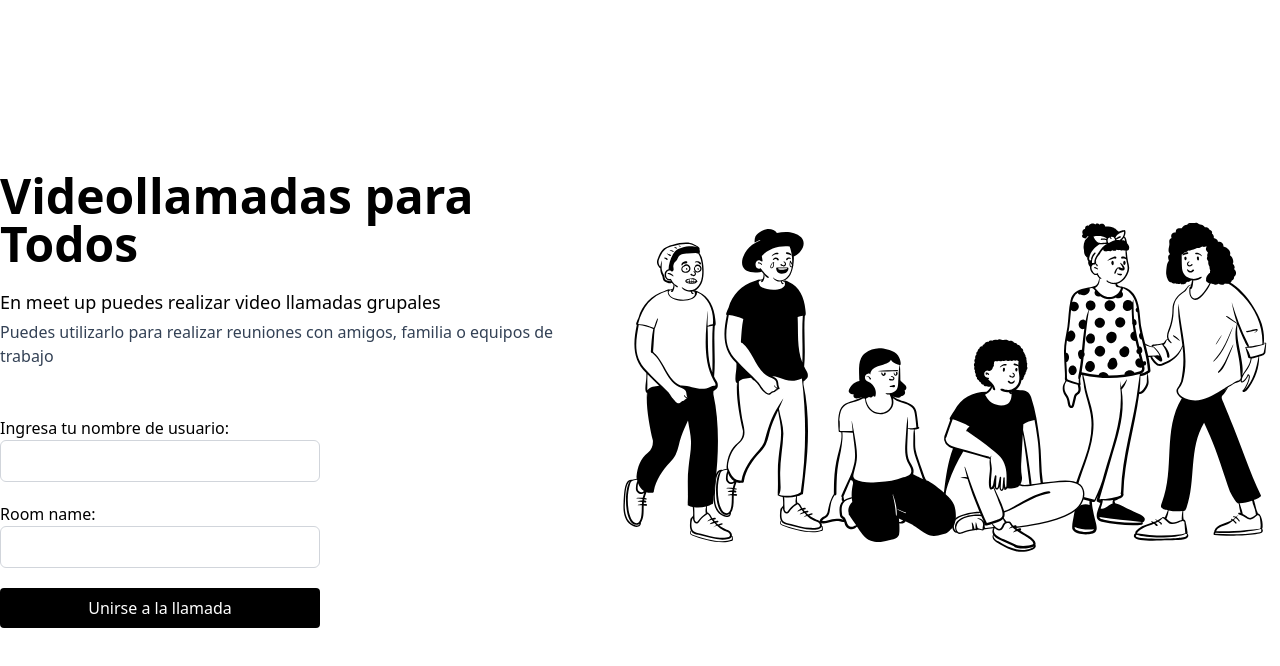
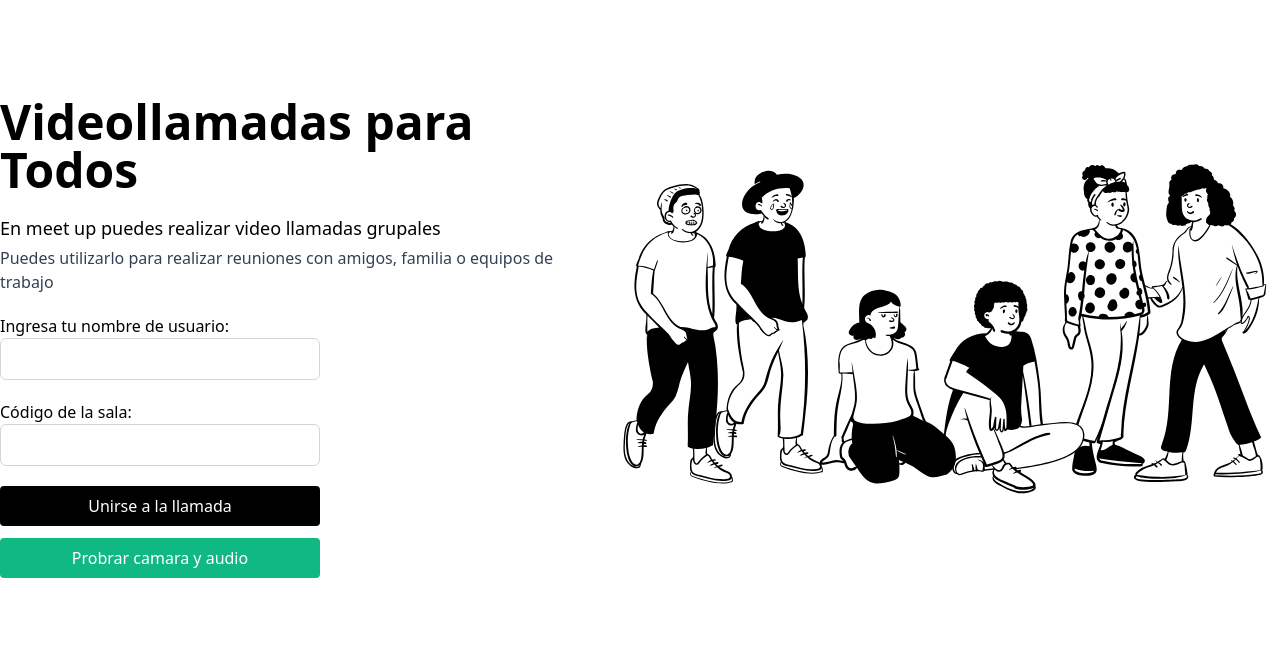
Before and after one commit to EdgarDev17/google-meetup, a Next.js app: page / in a window 1280 px wide. Shown: the top 666 px of the page. Built offline with nearby package versions, Linux system fonts and the light colour scheme.

Commit message:
Styling landing page

```diff
--- a/components/Lobby.js
+++ b/components/Form.js
@@ -1,6 +1,6 @@
 import React from 'react';
 
-function Lobby({
+function Form({
                    username,
                    handleUsernameChange,
                    roomName,
@@ -25,7 +25,7 @@ function Lobby({
                 </div>
 
                 <div className={'flex flex-col my-5'}>
-                    <label className={'mr-3'} htmlFor="room">Room name:</label>
+                    <label className={'mr-3'} htmlFor="room">Código de la sala:</label>
                     <input
                         className={'w-80 border border-gray-300 rounded-md px-3 py-2'}
                         type="text"
@@ -45,4 +45,4 @@ function Lobby({
     );
 }
 
-export default Lobby;
+export default Form;
--- a/components/VideoChat.js
+++ b/components/VideoChat.js
@@ -1,6 +1,6 @@
 import React, {useState, useEffect, useCallback} from 'react';
 import Room from "./Room";
-import Lobby from "./Lobby";
+import Form from "./Form";
 import Video from "twilio-video";
 
 function VideoChat() {
@@ -10,22 +10,22 @@ function VideoChat() {
     const [connecting, setConnecting] = useState(false)
 
 
-    // con este metodo manejamos cada vez que el usuario edite el input de su nombre
+    // con este metodo manejo cada vez que el usuario edite el input de su nombre
     const handleUserName = useCallback(event => {
         setUsername(event.target.value)
     }, [])
 
-    // con este metodo manejamos cada vez que el usuario edite el input del room
+    // con este metodo manejo cada vez que el usuario edite el input del room
     const handleRoomName = useCallback(event => {
         setRoomName(event.target.value)
     }, [])
 
-
+// con este callback manejo el evento del boton submit en el formulario para crear un room
     const handleSumbit = useCallback(async (event) => {
         event.preventDefault();
         setConnecting(true);
 
-        const response = await fetch('/api/token', {
+        const response = await fetch('/api/video/token', {
             method: "POST",
             body: JSON.stringify({
                 identity: username,
@@ -86,10 +86,15 @@ function VideoChat() {
 
     let render;
     if (room) {
-        render = (<Room room={room} roomName={roomName} handleLogout={handleLogOut}/>)
+
+        render = (
+            <Room room={room} roomName={roomName} handleLogout={handleLogOut}/>
+        )
     } else {
-        render = (<Lobby username={username} handleSubmit={handleSumbit} connecting={connecting} roomName={roomName}
-                         handleUsernameChange={handleUserName} handleRoomNameChange={handleRoomName}/>)
+        render = (
+            <Form username={username} handleSubmit={handleSumbit} connecting={connecting} roomName={roomName}
+                  handleUsernameChange={handleUserName} handleRoomNameChange={handleRoomName}/>
+        )
     }
 
     return render
--- a/pages/index.js
+++ b/pages/index.js
@@ -1,23 +1,47 @@
 import Title from '../components/Title'
 import VideoChat from "../components/VideoChat";
 import Image from "next/image";
+import Footer from "../components/Footer";
+import React, {useState, useRef, useEffect} from "react";
+import {createLocalVideoTrack} from "twilio-video";
+import CameraPreview from './../components/CameraPreview';
 
 function Home() {
+    const [showPreview, setShowPreview] = useState(false)
+    const handlePreview = (isShown) =>{
+        setShowPreview(isShown)
+    }
+
+    let cameraPreview = ( <div className='w-full h-screen flex bg-black/50 justify-center items-center absolute z-10'><CameraPreview handlePreview={handlePreview}/></div> )
+
     return (
-        <div className={'w-screen h-screen flex justify-center items-center'}>
-            <div className={'flex justify-around items-center'}>
-                <div className={''}>
-                    <Title label={'Videollamadas para Todos'}/>
-                    <h3 className={'font-medium text-lg mt-5'}>En meet up puedes realizar video llamadas grupales </h3>
-                    <p className={'text-slate-700 mt-1'}>Puedes utilizarlo para realizar reuniones con amigos, familia o
-                        equipos de trabajo</p>
-                    <div className={'mt-12'}>
-                    <VideoChat/>
+        <div>
+            <div className={'flex justify-center items-center'}>
+                  {/* aca se muestra una preview de la camara cuando el usuario lo pida */}
+                  {showPreview ? cameraPreview : ""}
+                <div className={'flex container mx-auto justify-around items-center'}>
+                    {/*contenedor de los titulos, formularios e imagen*/}
+                    <div>
+                        {/*Titulos del landing page*/}
+                        <div>
+                            <Title label={'Videollamadas para Todos'}/>
+                            <h3 className={'font-medium text-lg mt-5'}>En meet up puedes realizar video llamadas
+                                grupales </h3>
+                            <p className={'text-slate-700 mt-1'}>
+                                Puedes utilizarlo para realizar reuniones con amigos, familia o equipos de trabajo
+                            </p>
+                        </div>
+                        {/*Aca aparece el room o el formulario*/}
+                         <VideoChat/>
+
+                         <button className='w-80 bg-emerald-500 px-7 py-2 mt-3
+                          rounded text-white' onClick={() => handlePreview(true)}>Probrar camara y audio</button>
                     </div>
+                    <Image alt={'Landing page image'} src={'/group.svg'} height={700} width={700}/>
                 </div>
-                <div>
-                    <Image alt={'Landing page image'} src={'/group.svg'} height={500} width={700}/>
-                </div>
+            </div>
+            <div className={'my-5'}>
+                <Footer/>
             </div>
         </div>
     )
```
Also changed, not shown: pages/api/video/token.js (renamed from pages/api/token.js), 1 other file (tests, documents, lock files or other folders).
